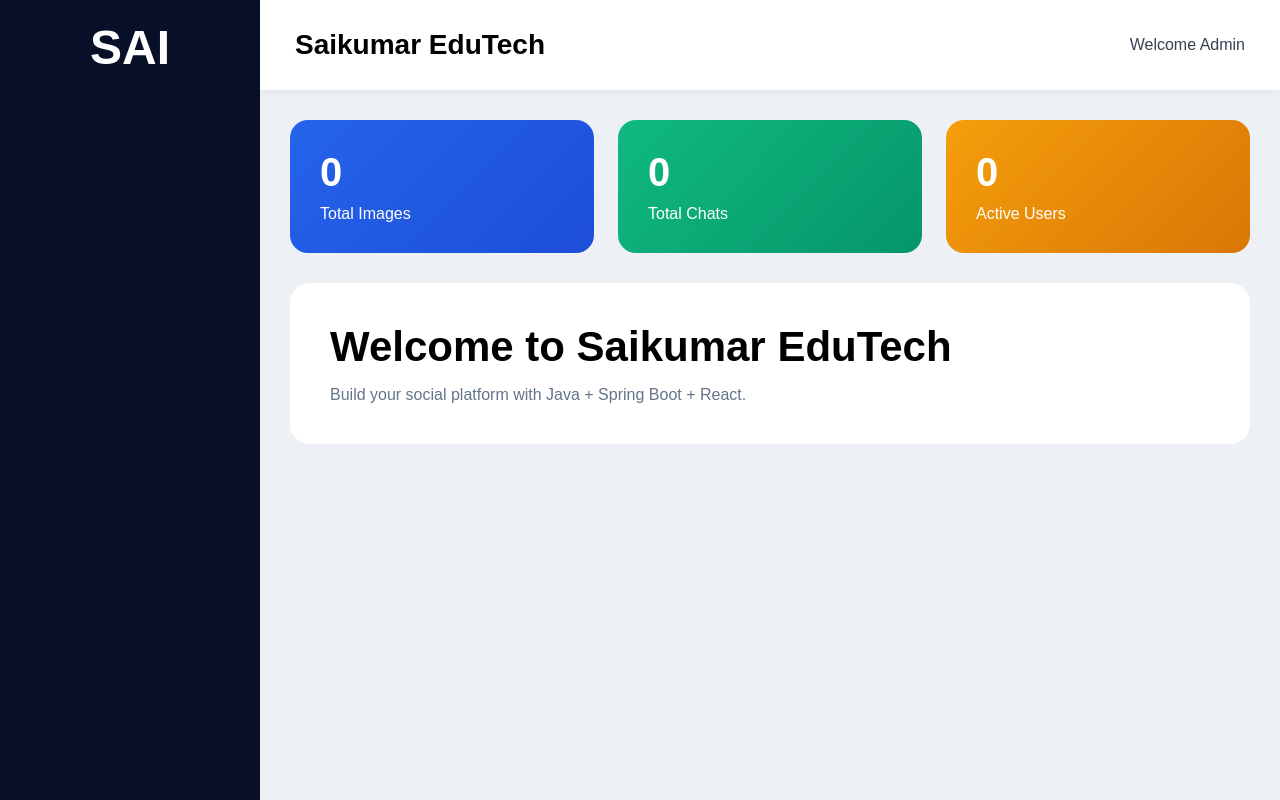
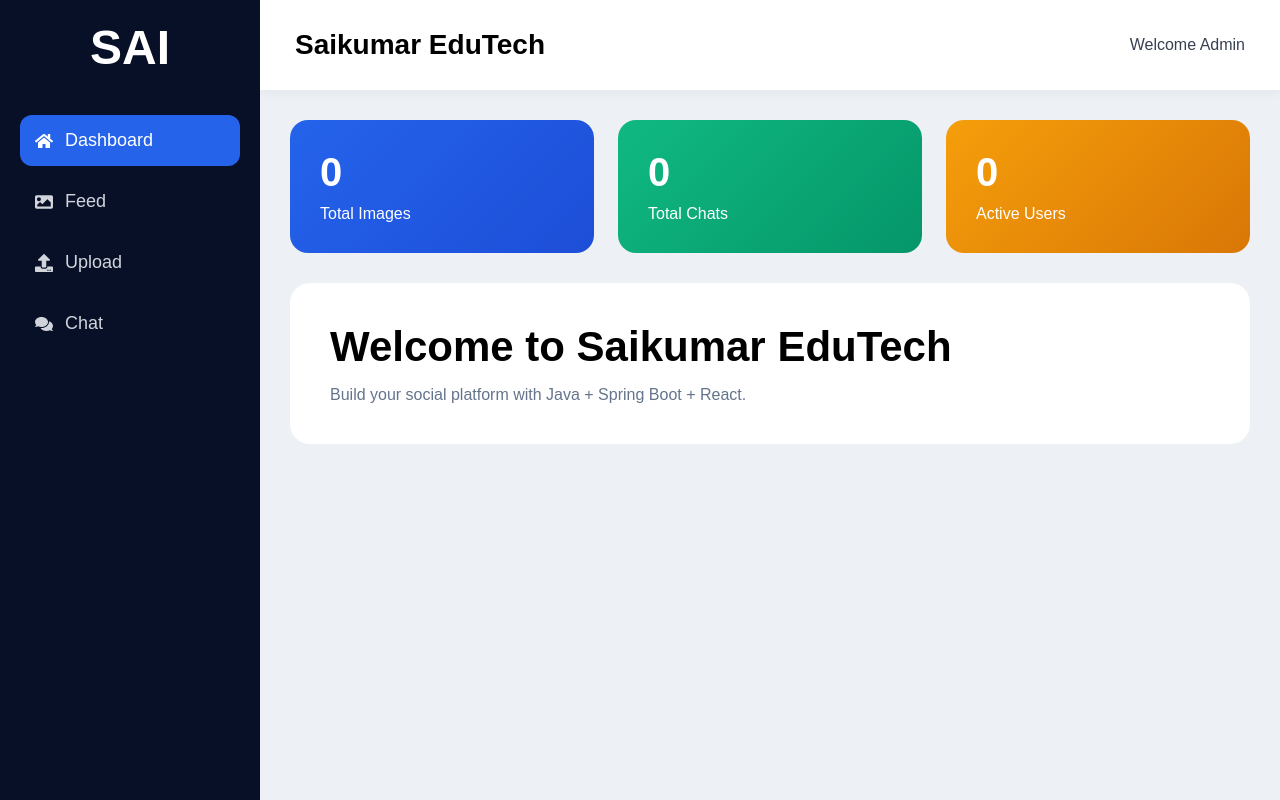
Before and after one commit to sunny01saikumar/saikumar-edutech-frontend, a React app: page /dashboard in a window 1280 px wide. Built offline with nearby package versions, Linux system fonts and the light colour scheme; no server answers; the HTML template or start-up script is replaced by a standard one.

Commit message:
side navbar

```diff
--- a/src/components/Sidebar.jsx
+++ b/src/components/Sidebar.jsx
@@ -1,3 +1,12 @@
+import { NavLink } from "react-router-dom";
+
+import {
+    FaHome,
+    FaImage,
+    FaUpload,
+    FaComments
+} from "react-icons/fa";
+
 function Sidebar({ open, setOpen }) {
 
     return (
@@ -15,10 +24,43 @@ function Sidebar({ open, setOpen }) {
                 SAI
             </div>
 
-            {/* sidebar menu */}
+            <div className="sidebar-menu">
+
+                <NavLink
+                    to="/dashboard"
+                    onClick={()=>setOpen(false)}
+                >
+                    <FaHome/>
+                    <span>Dashboard</span>
+                </NavLink>
+
+                <NavLink
+                    to="/feed"
+                    onClick={()=>setOpen(false)}
+                >
+                    <FaImage/>
+                    <span>Feed</span>
+                </NavLink>
+
+                <NavLink
+                    to="/upload"
+                    onClick={()=>setOpen(false)}
+                >
+                    <FaUpload/>
+                    <span>Upload</span>
+                </NavLink>
+
+                <NavLink
+                    to="/chat"
+                    onClick={()=>setOpen(false)}
+                >
+                    <FaComments/>
+                    <span>Chat</span>
+                </NavLink>
+
+            </div>
 
         </div>
-
     );
 }
 
--- a/src/styles/global.css
+++ b/src/styles/global.css
@@ -565,3 +565,10 @@ body{
     }
 
 }
+
+.sidebar-menu .active{
+
+    background:#2563eb;
+
+    color:white;
+}
```
